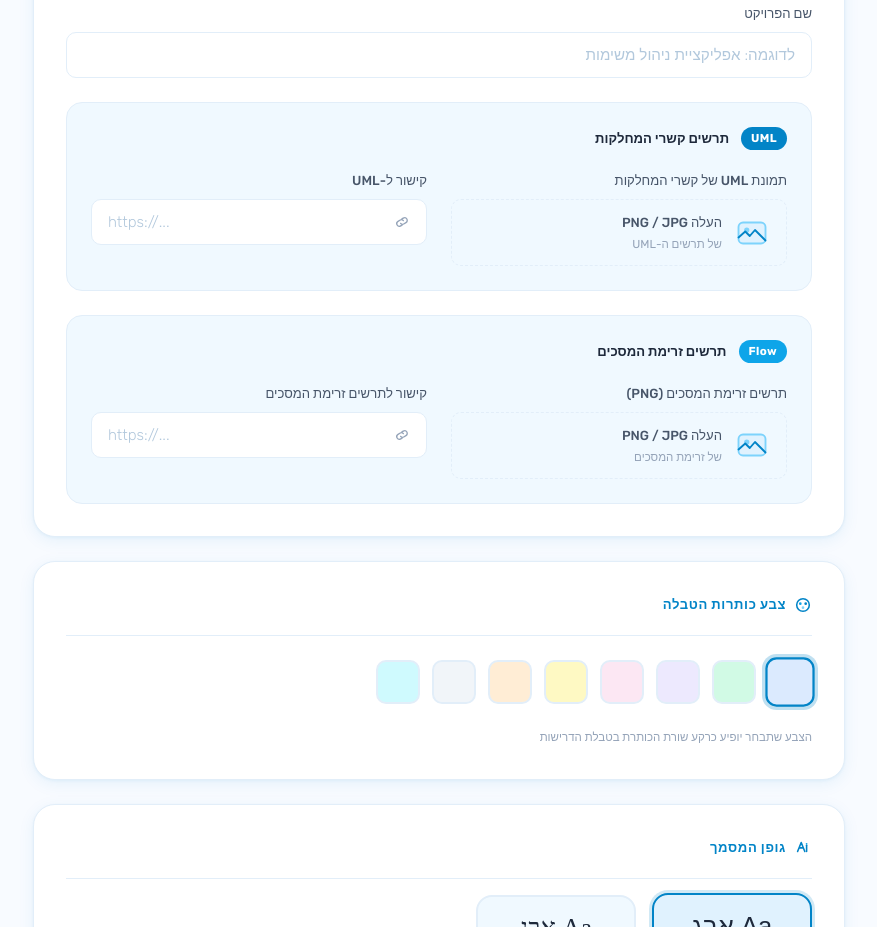
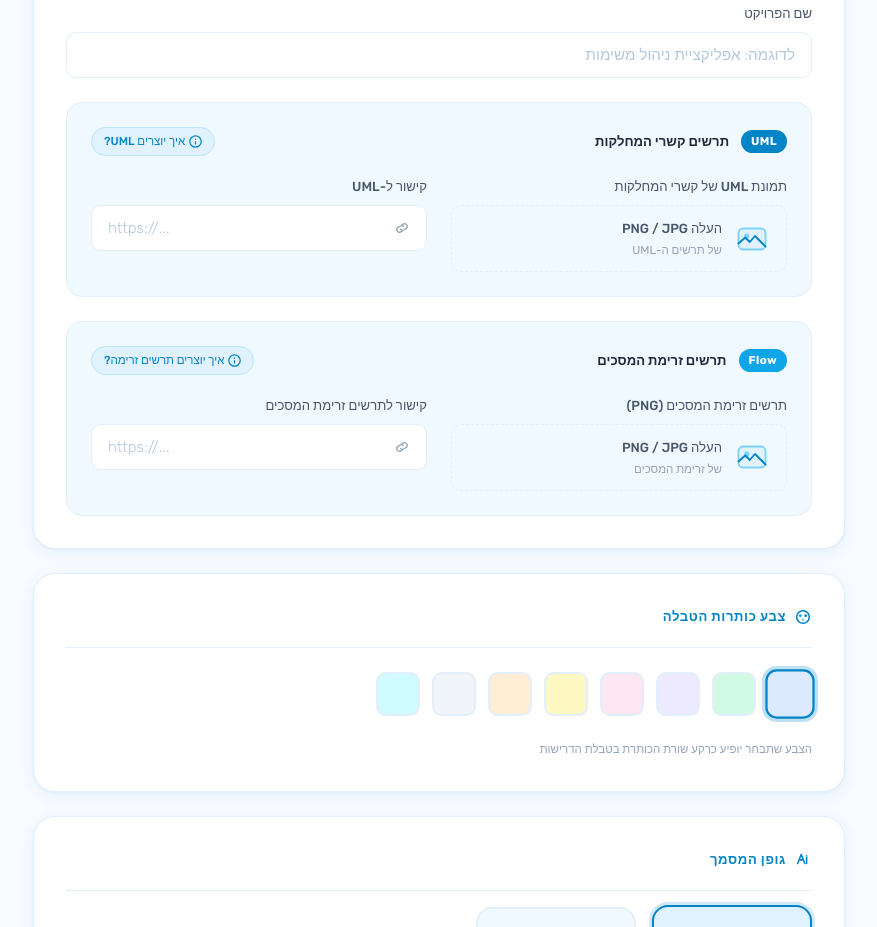
Before and after one commit to INONSEGEV/LEARN, a plain HTML site: page index.html in a window 1280 px wide. Shown: the part 1353-2280 px from the top of the page, without its empty margins (201-1078 px from the left). Drawn offline with Linux system fonts and the light colour scheme.

```diff
--- a/index.html
+++ b/index.html
@@ -176,6 +176,13 @@
           <div class="asset-pair-header">
             <div class="asset-pair-badge">UML</div>
             <span>תרשים קשרי המחלקות</span>
+            <a class="help-link" href="https://drive.google.com/file/d/1DVkRdBzSV8TMleZmnopdno2MG0JBXorY/view?usp=sharing" target="_blank" rel="noopener">
+              <svg viewBox="0 0 16 16" fill="none" xmlns="http://www.w3.org/2000/svg" aria-hidden="true">
+                <circle cx="8" cy="8" r="7" stroke="currentColor" stroke-width="1.5"/>
+                <path d="M8 11V8M8 5.5V5" stroke="currentColor" stroke-width="1.5" stroke-linecap="round"/>
+              </svg>
+              איך יוצרים UML?
+            </a>
           </div>
           <div class="fields-grid">
             <div class="field-group">
@@ -217,6 +224,13 @@
           <div class="asset-pair-header">
             <div class="asset-pair-badge asset-pair-badge--teal">Flow</div>
             <span>תרשים זרימת המסכים</span>
+            <a class="help-link" href="https://drive.google.com/file/d/1h2F_MjPSTQ-676xGw6z_y6QEw2TfKtv4/view?usp=sharing" target="_blank" rel="noopener">
+              <svg viewBox="0 0 16 16" fill="none" xmlns="http://www.w3.org/2000/svg" aria-hidden="true">
+                <circle cx="8" cy="8" r="7" stroke="currentColor" stroke-width="1.5"/>
+                <path d="M8 11V8M8 5.5V5" stroke="currentColor" stroke-width="1.5" stroke-linecap="round"/>
+              </svg>
+              איך יוצרים תרשים זרימה?
+            </a>
           </div>
           <div class="fields-grid">
             <div class="field-group">
--- a/style.css
+++ b/style.css
@@ -837,3 +837,45 @@
   color: var(--clr-text-mid);
   letter-spacing: 0.3px;
 }
+
+
+/* ============================================================
+   HELP LINK BUTTON
+   ============================================================ */
+.help-link {
+  display: inline-flex;
+  align-items: center;
+  gap: var(--space-1);
+  margin-right: auto;
+  padding: 4px 12px;
+  border-radius: 20px;
+  background: var(--clr-sky-light);
+  border: 1px solid var(--clr-border-mid);
+  color: var(--clr-primary);
+  font-size: var(--font-size-xs);
+  font-weight: 500;
+  text-decoration: none;
+  transition:
+    background var(--transition-smooth),
+    border-color var(--transition-smooth),
+    box-shadow var(--transition-smooth);
+  white-space: nowrap;
+}
+
+.help-link svg {
+  width: 13px;
+  height: 13px;
+  flex-shrink: 0;
+}
+
+.help-link:hover {
+  background: var(--clr-primary);
+  border-color: var(--clr-primary);
+  color: var(--clr-white);
+  box-shadow: 0 2px 8px rgba(2, 132, 199, 0.25);
+}
+
+.help-link:focus-visible {
+  outline: 2px solid var(--clr-accent);
+  outline-offset: 2px;
+}
```
Also changed, not shown: 6 other files.
